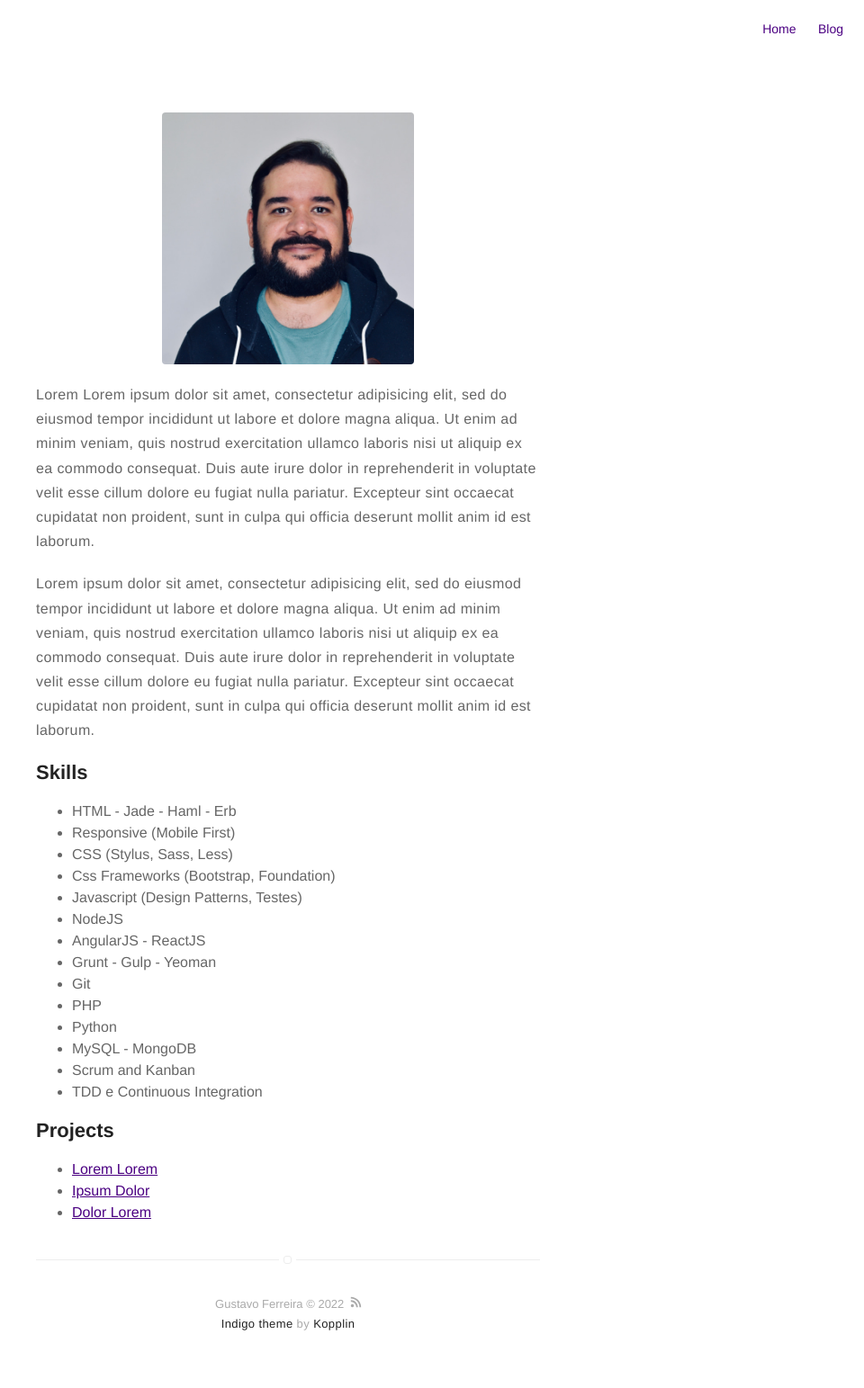
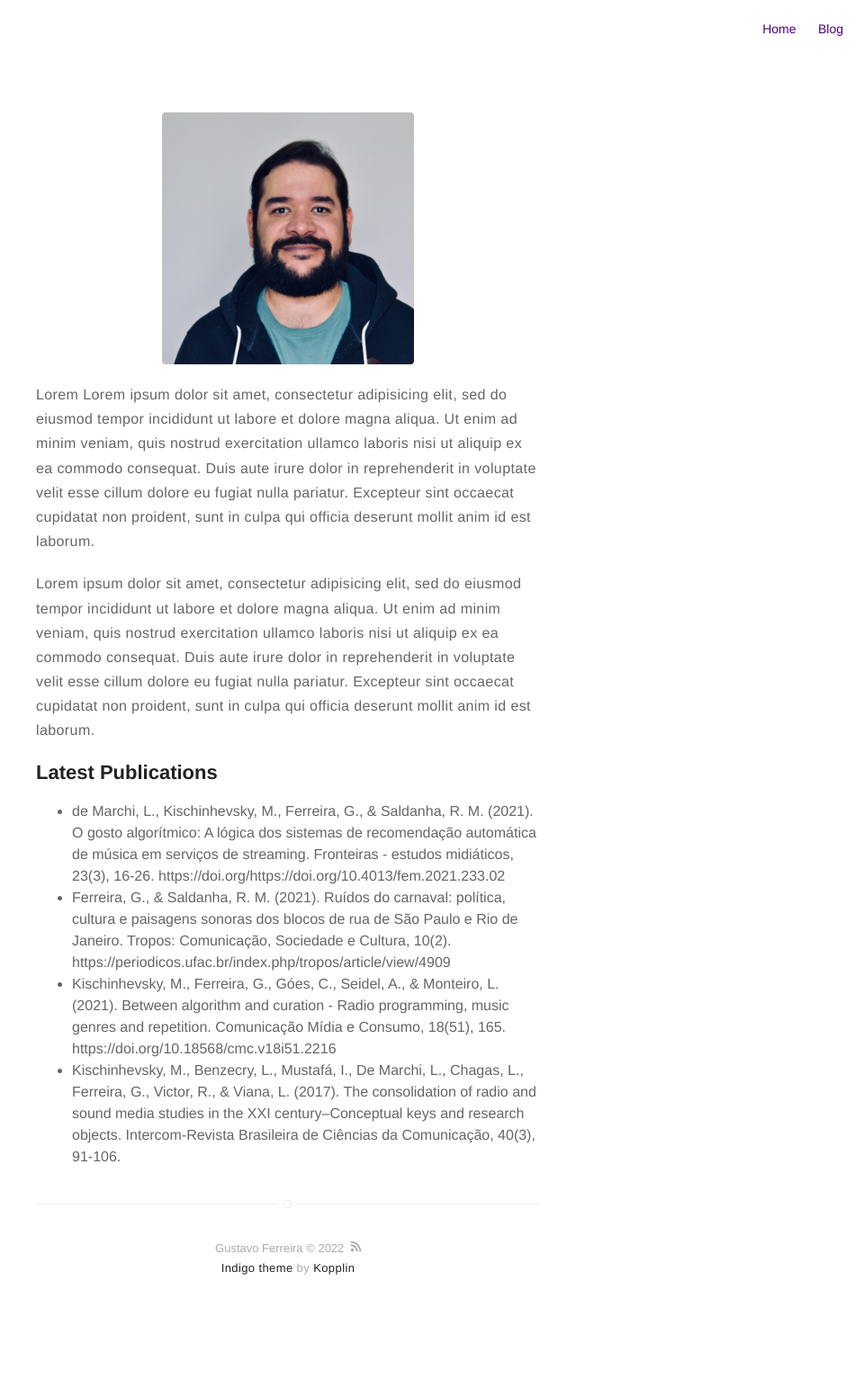
Before and after one commit to guzferreira/guzferreira.github.io, a Jekyll site: the page built from about.md, in a window 1280 px wide. Shown: the whole page at 90% size, without its empty margins (320-1280 px from the left). Built offline with Jekyll 4.4.1, drawn with Linux system fonts in a browser that asks for light colours; after the commit the page ends 1481 px from its top, so only the background shows below that.

Commit message:
Update about.md

```diff
--- a/about.md
+++ b/about.md
@@ -18,29 +18,17 @@ consequat. Duis aute irure dolor in reprehenderit in voluptate velit esse
 cillum dolore eu fugiat nulla pariatur. Excepteur sint occaecat cupidatat non
 proident, sunt in culpa qui officia deserunt mollit anim id est laborum.</p>
 
-<h2>Skills</h2>
+<h2>Latest Publications</h2>
+
+
+
+
+
 
 <ul class="skill-list">
-	<li>HTML - Jade - Haml - Erb</li>
-	<li>Responsive (Mobile First)</li>
-	<li>CSS (Stylus, Sass, Less)</li>
-	<li>Css Frameworks (Bootstrap, Foundation)</li>
-	<li>Javascript (Design Patterns, Testes)</li>
-	<li>NodeJS</li>
-	<li>AngularJS - ReactJS</li>
-	<li>Grunt - Gulp - Yeoman</li>
-	<li>Git</li>
-	<li>PHP</li>
-	<li>Python</li>
-	<li>MySQL - MongoDB</li>
-	<li>Scrum and Kanban</li>
-	<li>TDD e Continuous Integration</li>
+	<li>de Marchi, L., Kischinhevsky, M., Ferreira, G., & Saldanha, R. M. (2021). O gosto algorítmico: A lógica dos sistemas de recomendação automática de música em serviços de streaming. Fronteiras - estudos midiáticos, 23(3), 16-26. https://doi.org/https://doi.org/10.4013/fem.2021.233.02</li>
+	<li>Ferreira, G., & Saldanha, R. M. (2021). Ruídos do carnaval: política, cultura e paisagens sonoras dos blocos de rua de São Paulo e Rio de Janeiro. Tropos: Comunicação, Sociedade e Cultura, 10(2). https://periodicos.ufac.br/index.php/tropos/article/view/4909</li>
+	<li>Kischinhevsky, M., Ferreira, G., Góes, C., Seidel, A., & Monteiro, L. (2021). Between algorithm and curation - Radio programming, music genres and repetition. Comunicação Mídia e Consumo, 18(51), 165. https://doi.org/10.18568/cmc.v18i51.2216</li>
+	<li>Kischinhevsky, M., Benzecry, L., Mustafá, I., De Marchi, L., Chagas, L., Ferreira, G., Victor, R., & Viana, L. (2017). The consolidation of radio and sound media studies in the XXI century–Conceptual keys and research objects. Intercom-Revista Brasileira de Ciências da Comunicação, 40(3), 91-106. </li>
+
 </ul>
-
-<h2>Projects</h2>
-
-<ul>
-	<li><a href="https://github.com/">Lorem Lorem</a></li>
-	<li><a href="https://github.com/">Ipsum Dolor</a></li>
-	<li><a href="https://github.com/">Dolor Lorem</a></li>
-</ul>
```
